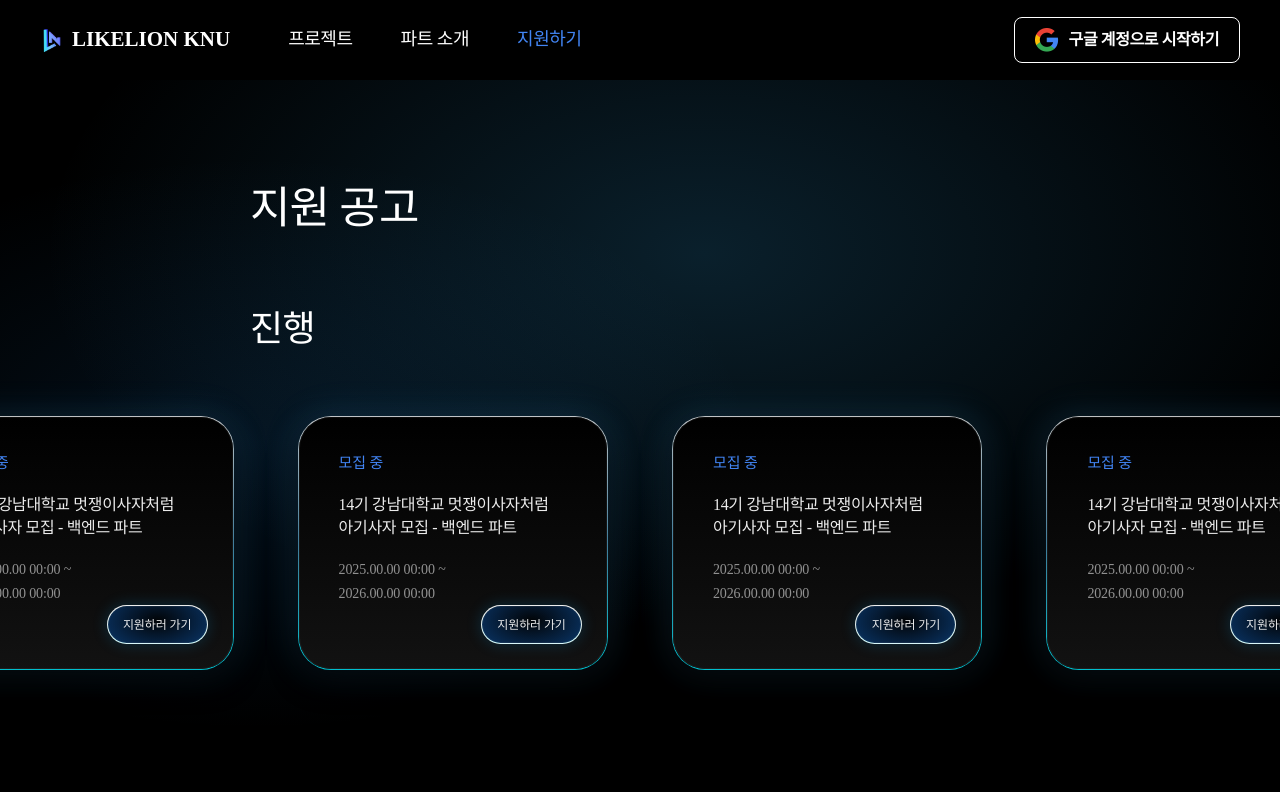
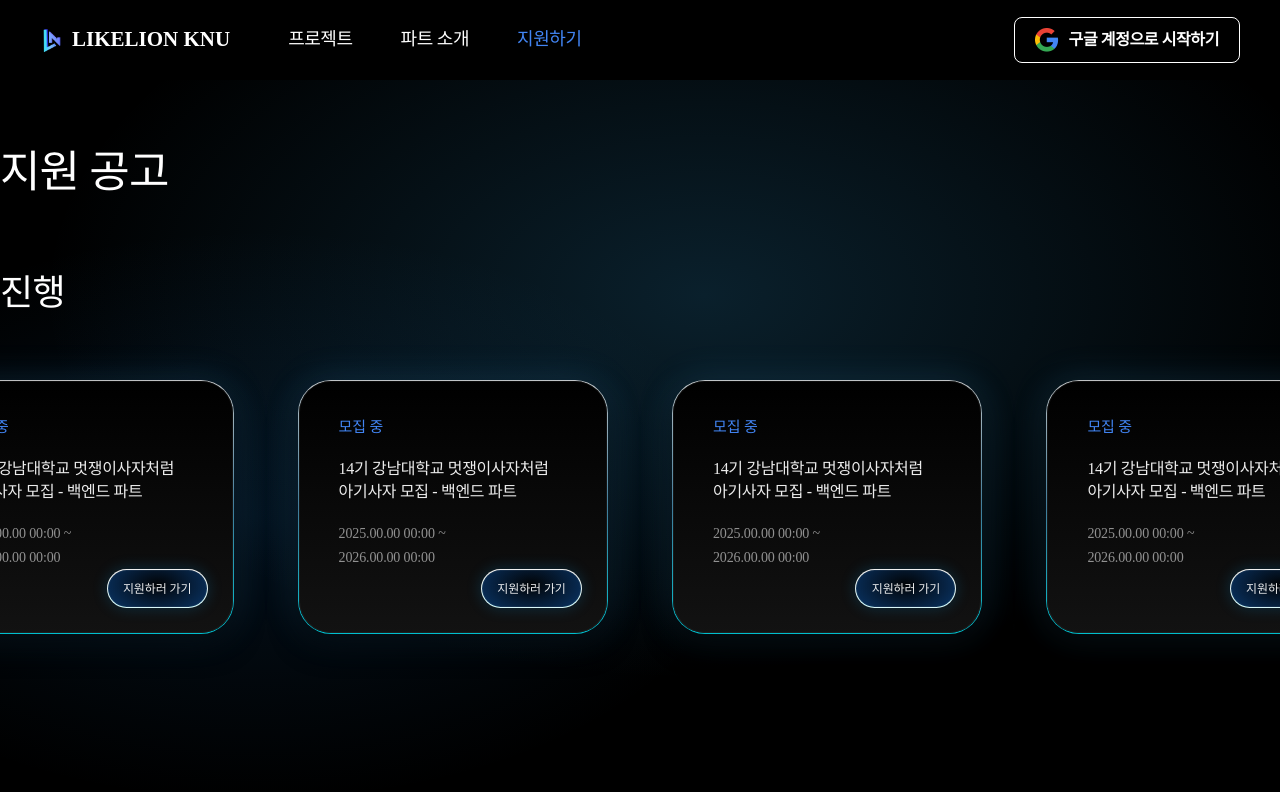
Before and after one commit to likelionknu/apply-page-client, a React (Vite) app: page /apply in a window 1280 px wide. Shown: the top 792 px of the page. Built offline with nearby package versions, Linux system fonts and the light colour scheme; a web font is replaced by a local one.

Commit message:
코드 세부사항 수정
- padding top 60px로 변경 (project page, apply page)
- left, right margin 0px로 변경 (project page, apply page)
- footer 삽입 (project page, apply page)
- max width 1440px로 변경 (project page, apply page)

```diff
--- a/src/features/apply/ApplyPage.tsx
+++ b/src/features/apply/ApplyPage.tsx
@@ -1,4 +1,5 @@
 import Header from "../../shared/components/Header";
+import Footer from "../../shared/components/Footer";
 import "./apply.css";
 
 type Status = "모집 중" | "모집 마감";
@@ -144,6 +145,7 @@ export default function ApplyNoticePage() {
           </div>
         </section>
       </main>
+      <Footer />
     </div>
   );
 }
--- a/src/features/apply/apply.css
+++ b/src/features/apply/apply.css
@@ -9,10 +9,15 @@
 }
 
 .apply-page__content {
-  padding-top: 96px;
-  padding-left: 150px;
-  padding-right: 150px;
+  padding-top: 60px;
+  padding-left: 0px;
+  padding-right: 0px;
   padding-bottom: 80px;
+  max-width: 1440px;
+  margin: 0 auto;
+
+  width: 100%;
+  box-sizing: border-box;
 }
 
 @media (max-width: 1200px) {
@@ -29,14 +34,14 @@
 }
 
 .apply-page__title {
-  margin: 0 0 60px 100px;
+  margin: 0 0 60px 0px;
   font-size: 44px;
   font-weight: 400;
   letter-spacing: -0.02em;
 }
 
 .apply-section__title {
-  margin: 50px 0 60px 100px;
+  margin: 0px 0px 60px 0px;
   font-size: 36px;
   font-weight: 400;
   letter-spacing: -0.02em;
--- a/src/features/project/pages/ProjectPage.tsx
+++ b/src/features/project/pages/ProjectPage.tsx
@@ -1,5 +1,6 @@
 import { useState } from "react";
 import Header from "../../../shared/components/Header";
+import Footer from "../../../shared/components/Footer";
 import "./project.css";
 
 import farmtoImg from "../assets/11th/farmto.png";
@@ -558,6 +559,7 @@ export default function ProjectDetailPage() {
           </section>
         </div>
       </main>
+      <Footer />
     </div>
   );
 }
--- a/src/features/project/pages/project.css
+++ b/src/features/project/pages/project.css
@@ -8,11 +8,9 @@
 }
 
 .project-page__content {
-  padding-top: 96px;
-
-  padding-left: 56px;
-  padding-right: 56px;
-
+  padding-top: 60px;
+  padding-left: 0px;
+  padding-right: 0px;
   padding-bottom: 64px;
 }
 
@@ -64,7 +62,8 @@
 }
 
 .project-page__container {
-  width: min(var(--grid-w-3), 100%);
+  width: 100%;
+  max-width: 1440px;
   margin: 0 auto;
 }
 
```
